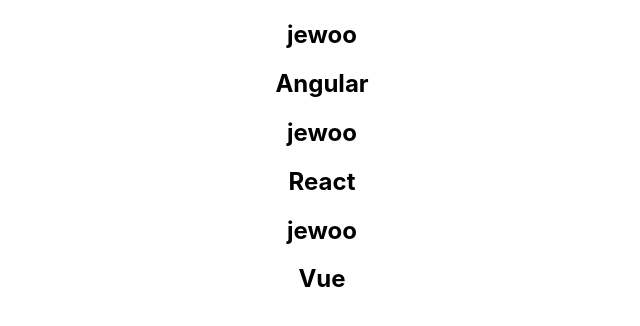
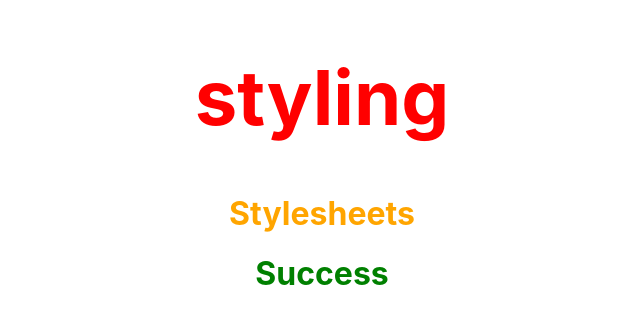
Before and after one commit to jeus0630/React-Codevolution, a React (Create React App) app: page / in a window 1280 px wide. Shown: the top 326 px of the page, without its empty margins (318-958 px from the left). Built offline with nearby package versions, Linux system fonts and the light colour scheme.

Commit message:
docs : appStyles.module.css inline.tsx myStylers.css Stylesheet.tsx
Styling

```diff
--- a/src/App.tsx
+++ b/src/App.tsx
@@ -1,11 +1,13 @@
 import React from 'react';
 import './App.css';
-import NameList from "./components/NameList";
+import Inline from "./components/Inline";
+import Stylesheet from "./components/Stylesheet";
 
 function App() {
     return (
         <div className="App">
-            <NameList></NameList>
+            <Inline></Inline>
+            <Stylesheet></Stylesheet>
         </div>
     );
 }
--- /dev/null
+++ b/src/components/Inline.tsx
@@ -0,0 +1,22 @@
+import React, {FunctionComponent} from 'react';
+
+interface OwnProps {
+}
+
+type Props = OwnProps;
+
+const heading = {
+    fontSize : '76px',
+    color : 'red'
+}
+
+const Inline: FunctionComponent<Props> = (props) => {
+
+    return (
+        <div>
+            <h1 style={heading}>styling</h1>
+        </div>
+    );
+};
+
+export default Inline;
--- a/src/components/NameList.tsx
+++ b/src/components/NameList.tsx
@@ -8,7 +8,9 @@
 
 const NameList: FunctionComponent<Props> = (props) => {
 
-    const names = [{
+    const names = ['Burce', 'Clark', 'Diana'];
+
+    const persons = [{
         id : 1,
         name : 'jewoo',
         subject : 'Angular'
@@ -22,10 +24,11 @@
         subject : 'Vue'
     }];
 
-    const nameList = names.map(name => <Person key={name.id} person={name}></Person>)
-
+    const personList = persons.map(person => <Person key={person.id} person={person}></Person>)
+    const nameList = names.map((name,idx) => <h2 key={idx}>{name}</h2> )
     return (
         <div>
+            {/*{personList}*/}
             {nameList}
         </div>
     );
--- /dev/null
+++ b/src/components/Stylesheet.tsx
@@ -0,0 +1,20 @@
+import React, {FunctionComponent} from 'react';
+import './myStyles.css';
+import styles from './appStyles.module.css';
+
+interface OwnProps {
+}
+
+type Props = OwnProps;
+
+const Stylesheet: FunctionComponent<Props> = (props) => {
+
+    return (
+        <div>
+            <h1 className={"primary"}>Stylesheets</h1>
+            <h1 className={styles.success}>Success</h1>
+        </div>
+    );
+};
+
+export default Stylesheet;
--- /dev/null
+++ b/src/components/appStyles.module.css
@@ -0,0 +1,3 @@
+.success {
+    color: green;
+}
--- /dev/null
+++ b/src/components/myStyles.css
@@ -0,0 +1,3 @@
+.primary {
+    color : orange;
+}
```
